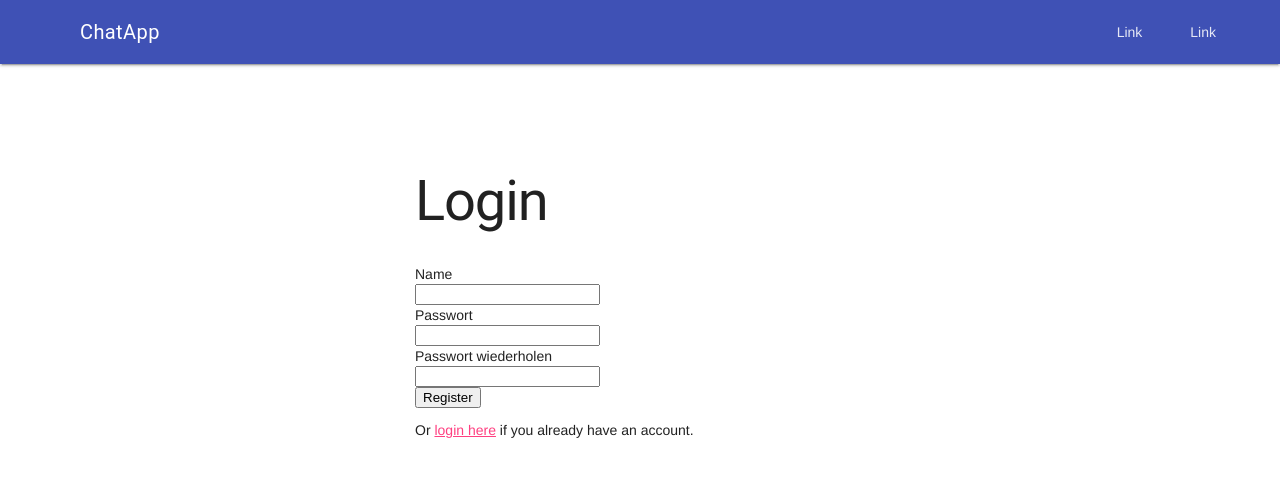
After one commit to ViliaZ/django_chat_app, a Django app: page /register/ in a window 1280 px wide. The commit adds this page. Shown: the top 477 px of the page. Run offline with Django 4.2, Linux system fonts and the light colour scheme.

```diff
--- a/django_chat/chat/templates/auth/login.html
+++ b/django_chat/chat/templates/auth/login.html
@@ -19,14 +19,10 @@
         <label for="password">Passwort</label>
         <input name="password" type="password">
     </div>
-    <!-- <div class="flex_col">
-                    <label for="password_confirm">Passwort wiederholen</label>
-                    <input name="password_confirm" type="password">
-                </div> -->
     <button>Einloggen</button>
 </form>
 
-<div>Don`t have an account yet? Register <a href="/register">here</a>
+<div>Don`t have an account yet? Register <a href="/register/">here</a>
 </div>
 
 {% endblock %}
--- /dev/null
+++ b/django_chat/chat/templates/auth/register.html
@@ -0,0 +1,33 @@
+{% extends 'mastertemplate.html' %}
+{% block content %}
+
+
+<h1>Login</h1>
+
+{% if error_message %}
+<p class="error-msg">{{ error_message }}</p>
+{% endif %}
+
+<form action="/register/" method="POST">
+    {% csrf_token %}
+    <input type="hidden" name="redirect" value="{{ redirect }}">
+    <div class="flex_col">
+        <label for="name">Name</label>
+        <input name="username" type="text">
+    </div>
+    <div class="flex_col">
+        <label for="password">Passwort</label>
+        <input name="passwordvalue1" type="password">
+    </div>
+    <div class="flex_col">
+        <label for="password_confirm">Passwort wiederholen</label>
+        <input name="passwordvalue2" type="password">
+    </div>
+    <button>Register</button>
+</form>
+
+<div>Or <a href="/login">login here</a> if you already have an account.
+</div>
+
+
+{% endblock %}
--- a/django_chat/chat/views.py
+++ b/django_chat/chat/views.py
@@ -1,11 +1,10 @@
+from sqlite3 import dbapi2
 from django.contrib.auth import authenticate, login
+from django.contrib.auth.models import User
 from django.contrib.auth.decorators import login_required
-from django.shortcuts import render
+from django.shortcuts import render, redirect
 from .models import Chat, Message
 from django.http.response import HttpResponseRedirect
-
-
-# Create your views here.
 
 @login_required(login_url='/login/')
 def index(request):
@@ -17,15 +16,39 @@ def index(request):
     return render(request, 'chat/index.html', {'messages': chatMessages})
 
 def login_view(request):
-    # dynamic redirection -> get the value of the query parameter 'next' from url, e.g. /chat/
+    # dynamic redirection -> get the value of the query parameter 'next'
+    # Goal: user get redirected to his original chosen page (dynamic!), after success login
     redirect = request.GET.get('next')
     print(redirect)
     if request.method == 'POST':
         user = authenticate(username=request.POST.get('username'), password=request.POST.get('password'))
         if user is not None:
             login(request, user)
-            # get value of hidden input field "redirect"
-            return HttpResponseRedirect(request.POST.get('redirect'))
+            if redirect == None:
+                return HttpResponseRedirect('/chat')
+            # in case user has previously clickt an url, redirect to query parameter "?next="
+            else:
+                return HttpResponseRedirect(request.POST.get('redirect'))
+            # in case there is no "next" parameter in the url, redirect to chat directly
         else:
-            return render(request, 'auth/login.html', {'wrong_password': True}, {'redirect': redirect})
+            return render(request, 'auth/login.html', {'wrong_password': True, 'redirect': redirect})
     return render(request, 'auth/login.html', {'redirect': redirect})
+
+
+def register_view(request):
+    if request.method == 'POST':
+        username = request.POST.get('username')
+        password1 = request.POST.get('passwordvalue1')
+        password2 = request.POST.get('passwordvalue2')
+
+        existing_user = User.objects.filter(username=username).exists()
+
+        if existing_user:
+            return render(request, 'auth/register.html', {'error_message': 'Username is already taken.'})
+        if password1 != password2:
+            return render(request, 'auth/register.html', {'error_message': 'Passwords do not match.'})
+        else:
+            user = User.objects.create_user(username=username, password=password1)
+            user.save()
+            return redirect('/login')
+    return render(request, 'auth/register.html')
--- a/django_chat/django_chat/urls.py
+++ b/django_chat/django_chat/urls.py
@@ -16,10 +16,11 @@ Including another URLconf
 from django.contrib import admin
 from django.urls import path
 from chat.views import index
-from chat.views import login_view
+from chat.views import login_view, register_view
 
 urlpatterns = [
     path('admin/', admin.site.urls),
     path('chat/', index),
-    path('login/', login_view)
+    path('login/', login_view),
+    path('register/', register_view)
 ]
--- a/django_chat/static/css/style.css
+++ b/django_chat/static/css/style.css
@@ -0,0 +1,43 @@
+.page-content {
+    margin: 100px auto;
+    max-width: 450px;
+}
+
+.grey {
+    color: rgba(0, 0, 0, 0.4);
+}
+
+.message {
+    margin-bottom: 0.5em;
+    padding: 1em;
+    background-color: rgba(0, 0, 0, 0.04);
+    border-radius: 4px;
+}
+
+.input {
+    margin-bottom: 8px;
+    height: 52px;
+}
+
+.input input {
+    height: 60%;
+}
+
+.input button {
+    height: 60%;
+}
+
+.flex_col {
+    display: flex;
+    flex-direction: column;
+    width: max-content;
+}
+
+.error-msg{
+    color: red;
+    font-style: italic;
+}
+
+form{
+    margin-bottom: 12px;
+}
--- a/django_chat/templates/mastertemplate.html
+++ b/django_chat/templates/mastertemplate.html
@@ -13,43 +13,6 @@
 
     <title>Chatroom</title>
 </head>
-
-<style>
-    .page-content {
-        margin: 100px auto;
-        max-width: 450px;
-    }
-
-    .grey {
-        color: rgba(0, 0, 0, 0.4)
-    }
-
-    .message {
-        margin-bottom: 0.5em;
-        padding: 1em;
-        background-color: rgba(0, 0, 0, 0.04);
-        border-radius: 4px;
-    }
-
-    .input {
-        margin-bottom: 8px;
-        height: 52px;
-    }
-
-    .input input {
-        height: 60%;
-    }
-
-    .input button {
-        height: 60%;
-    }
-
-    .flex_col {
-        display: flex;
-        flex-direction: column;
-        width: max-content;
-    }
-</style>
 
 <body>
 
```
